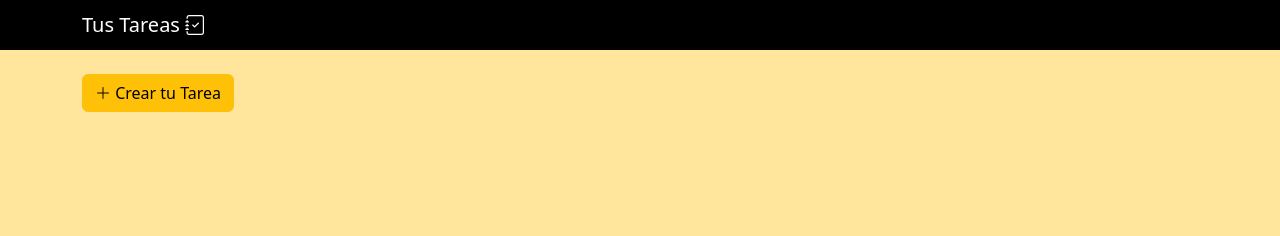
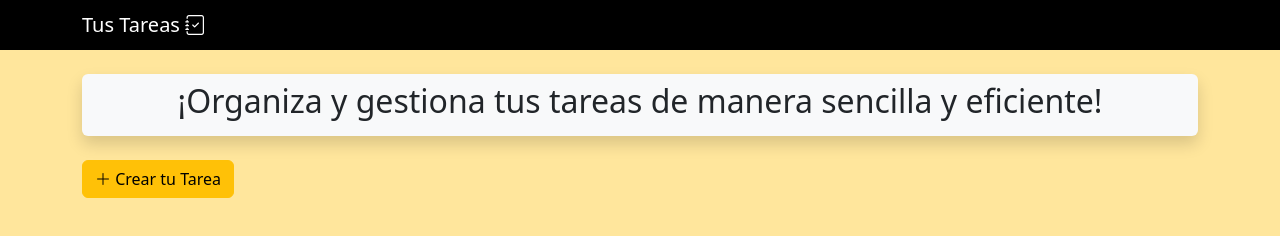
Before and after one commit to nachoabe30/Gestor-de-tareas-personalizado, a plain HTML site: page index.html in a window 1280 px wide. Drawn offline with nearby package versions, Linux system fonts and the light colour scheme; some packages are replaced by stand-ins of ours; a script that the page names is missing.

Commit message:
Detalles finales en el html

```diff
--- a/index.html
+++ b/index.html
@@ -19,6 +19,14 @@
             </span>
         </div>
     </nav>
+
+   <header class="container text-center mt-4">
+    <div class="p-2 bg-light text-white rounded shadow">
+        <h2 class="display-7 text-dark">
+            ¡Organiza y gestiona tus tareas de manera sencilla y eficiente!
+        </h2>
+    </div>
+</header>
 
     <main class="container mt-4">
         <section>
```
